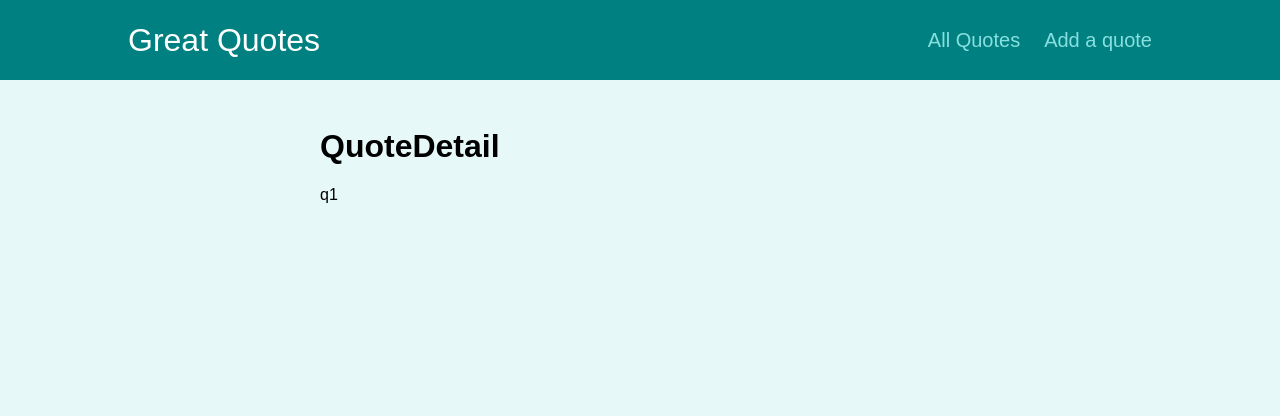
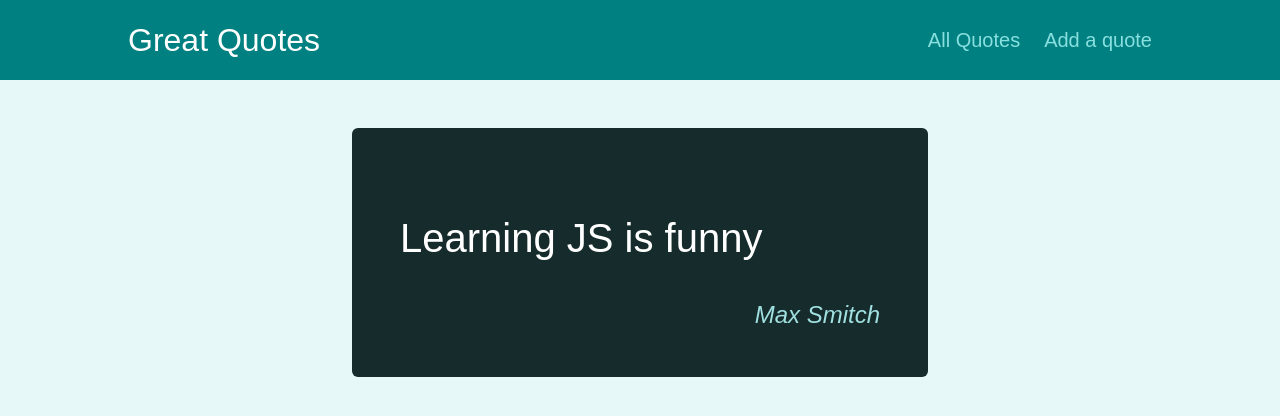
Before and after one commit to Arman38/react-router-practice, a React (Create React App) app: page /quotes/q1 in a window 1280 px wide. Shown: the top 416 px of the page. Built offline with nearby package versions, Linux system fonts and the light colour scheme.

Commit message:
outputting data on quote details page

```diff
--- a/src/components/quotes/QuoteItem.js
+++ b/src/components/quotes/QuoteItem.js
@@ -1,3 +1,4 @@
+import { Link } from 'react-router-dom';
 import classes from './QuoteItem.module.css';
 
 const QuoteItem = (props) => {
@@ -9,9 +10,9 @@ const QuoteItem = (props) => {
         </blockquote>
         <figcaption>{props.author}</figcaption>
       </figure>
-      <a className='btn' href='/'>
+      <Link className='btn' to={`/quotes/${props.id}`}>
         View Fullscreen
-      </a>
+      </Link>
     </li>
   );
 };
--- a/src/pages/QuoteDetail.js
+++ b/src/pages/QuoteDetail.js
@@ -1,12 +1,23 @@
 import {Route, useParams} from 'react-router-dom'
 import Comments from '../components/comments/Comments';
+import HighlightedQuote from '../components/quotes/HighlightedQuote';
+
+const DUMMY_DATA =[
+  {id: 'q1', author: 'Max Smitch', text: 'Learning JS is funny'},
+  {id: 'q2', author: 'Max Swartch', text: 'Learning React is funny'}
+]
 
 const QuoteDetail = () => {
     const params = useParams();
+    const quote = DUMMY_DATA.find(quote => quote.id === params.quoteId)
+
+    if(!quote) {
+      return <p>No quote found</p>
+    }
+
     return (
         <>
-          <h1>QuoteDetail</h1>
-          <p>{params.quoteId}</p>
+          <HighlightedQuote text ={quote.text} author = {quote.author}/>
           <Route path={`/quotes/${params.quoteId}/comments`}>
                 <Comments/>
           </Route>
```
Also changed, not shown: 1 other file (tests, documents, lock files or other folders).
